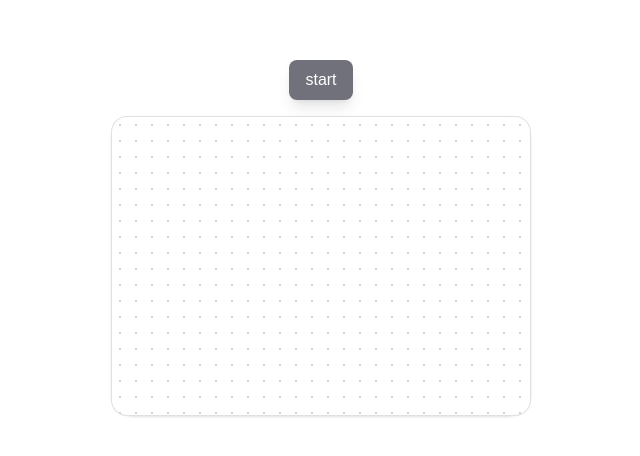
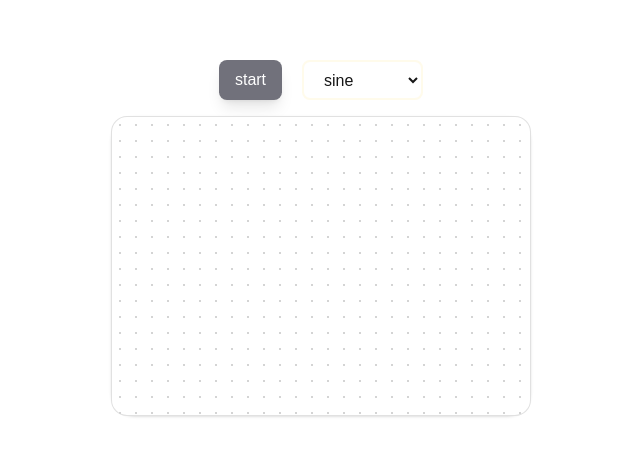
Before and after one commit to pleshakovalexander/react-osc, a Next.js app: page / in a window 1280 px wide. Shown: the part 162-618 px from the top of the page, without its empty margins (319-959 px from the left). Built offline with nearby package versions, Linux system fonts and the light colour scheme.

Commit message:
add osc type change

```diff
--- a/app/components/synth-settings.tsx
+++ b/app/components/synth-settings.tsx
@@ -1,10 +1,22 @@
 "use client";
+import { ChangeEventHandler } from "react";
 import useSynth from "../store";
+
+const OSCILATOR_TYPES: OscillatorType[] = [
+  "sine",
+  "square",
+  "triangle",
+  "sawtooth",
+];
 
 export const SynthSettings = () => {
   const synthOn = useSynth(({ on }) => on);
   const start = useSynth(({ turnOn }) => turnOn);
   const stop = useSynth(({ turnOff }) => turnOff);
+  const oscType = useSynth(({ oscillatorType }) => oscillatorType);
+  const changeOscType = useSynth(
+    ({ changeOscillatorType }) => changeOscillatorType,
+  );
 
   const startPlayingClicked = (): void => {
     if (synthOn) {
@@ -14,8 +26,18 @@ export const SynthSettings = () => {
     }
   };
 
+  const changeSynthType: ChangeEventHandler<
+    HTMLSelectElement,
+    HTMLSelectElement
+  > = (event): void => {
+    const newType = event.target.value as OscillatorType;
+    if (OSCILATOR_TYPES.includes(newType)) {
+      changeOscType(newType);
+    }
+  };
+
   return (
-    <>
+    <div className="flex gap-5">
       <button
         className="
               bg-zinc-500 hover:bg-zinc-700 text-white
@@ -25,6 +47,18 @@ export const SynthSettings = () => {
       >
         {synthOn ? "stop" : "start"}
       </button>
-    </>
+
+      <select
+        className="border-amber-50 border-2 rounded-lg px-4 py-2"
+        value={oscType}
+        onChange={changeSynthType}
+      >
+        {OSCILATOR_TYPES.map((type) => (
+          <option key={type} value={type}>
+            {type}
+          </option>
+        ))}
+      </select>
+    </div>
   );
 };
--- a/app/store.ts
+++ b/app/store.ts
@@ -2,12 +2,15 @@ import { create } from "zustand";
 import synth from "./synth";
 
 interface SynthState {
+  oscillatorType: OscillatorType;
   on: boolean;
   turnOn: () => void;
   turnOff: () => void;
+  changeOscillatorType: (type: OscillatorType) => void;
 }
 
 const useSynth = create<SynthState>((set) => ({
+  oscillatorType: "sine",
   on: false,
   turnOn: () => {
     synth.initialize();
@@ -17,6 +20,12 @@ const useSynth = create<SynthState>((set) => ({
     synth.stop();
     set({ on: false });
   },
+  changeOscillatorType(type) {
+    synth.changeType(type);
+    set({ oscillatorType: type });
+  },
 }));
 
+synth.changeType("sine");
+
 export default useSynth;
--- a/app/synth.ts
+++ b/app/synth.ts
@@ -64,6 +64,14 @@ class Synth {
 
     this.gain.gain.setTargetAtTime(0, now, 0.1);
   }
+
+  public changeType(type: OscillatorType) {
+    if (this.osc == null) {
+      return;
+    }
+
+    this.osc.type = type;
+  }
 }
 const synth = new Synth();
 
```
